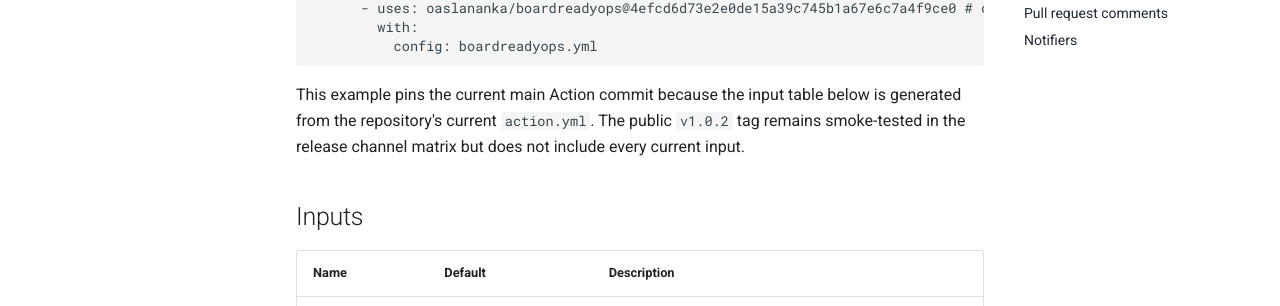
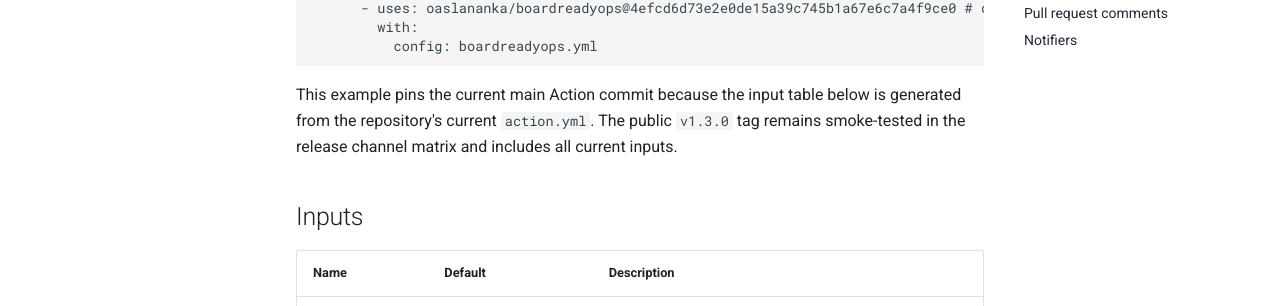
Before and after one commit to actions-marketplace-validations/oaslananka_boardreadyops, an MkDocs documentation site: the page built from docs/action.md, in a window 1280 px wide and 900 px high, scrolled down 339 px. Shown: the part 149-455 px from the top of the window. Built offline with MkDocs 1.6.1 and Material for MkDocs 9.7.7, drawn with Linux system fonts in a browser that asks for light colours; comment, search, counter and statistics services are not loaded; the version menu is left out.

```diff
--- a/biome.json
+++ b/biome.json
@@ -6,6 +6,7 @@
       "**",
       "!dist",
       "!coverage",
+      "!coverage-report",
       "!node_modules",
       "!pnpm-lock.yaml",
       "!reports",
@@ -26,7 +27,7 @@
       "recommended": true,
       "suspicious": {
         "noConsole": "error",
-        "noExplicitAny": "warn"
+        "noExplicitAny": "error"
       }
     }
   },
--- a/docs/action.md
+++ b/docs/action.md
@@ -20,52 +20,52 @@ jobs:
 
 This example pins the current main Action commit because the input table below
 is generated from the repository's current `action.yml`. The public
-`v1.0.2` tag remains smoke-tested in the release channel matrix but does not
-include every current input.
+`v1.3.0` tag remains smoke-tested in the release channel matrix and includes
+all current inputs.
 
 ## Inputs
 
-| Name | Default | Description |
-| --- | --- | --- |
-| `path` | `.` | Directory to scan. |
-| `project` | `` | Explicit .kicad_pro path. If omitted, all discovered projects are scanned. |
-| `config` | `boardreadyops.yml` | Path to boardreadyops.yml. |
-| `mode` | `warn` | warn or enforce |
-| `require-kicad` | `false` | Fail when kicad-cli is not available. |
-| `kicad-cli` | `` | Explicit kicad-cli path. |
-| `bom` | `auto` | BOM source path or "auto". |
-| `pinmap` | `` | Pinmap file path. Empty disables pinmap rules. |
-| `variant` | `` | KiCad variant name used by variant-aware BoardReadyOps rules. |
-| `gate` | `` | Gate name from boardreadyops.yml. Empty auto-detects pull_request, main, or release. |
-| `sarif` | `boardreadyops.sarif.json` | Output SARIF path. Empty disables. |
-| `json` | `boardreadyops.findings.json` | Output JSON findings path. Empty disables. |
-| `markdown` | `boardreadyops.report.md` | Output Markdown report path. Empty disables. |
-| `hbom` | `` | Output CycloneDX hardware SBOM path. Empty disables. |
-| `upload-sarif` | `true` | Upload SARIF to GitHub Code Scanning. |
-| `upload-artifacts` | `true` | Upload reports as workflow artifacts. |
-| `comment-pr` | `true` | Post a sticky Markdown comment on pull requests. |
-| `artifact-name` | `boardreadyops` | Workflow artifact name. |
-| `fail-on` | `high` | Severity threshold above which the action exits non-zero. One of critical, high, medium, low, never. |
-| `annotations` | `true` | Emit ::error/::warning workflow annotations. |
-| `log-level` | `info` | Log level. One of debug, info, warn, error, critical, silent. |
-| `log-format` | `text` | Log format. One of text, json. |
-| `log-file` | `` | Optional log file path inside the workspace. |
-| `log-file-max-bytes` | `` | Rotate the log file after this many bytes. Empty uses the default. |
-| `log-file-retention` | `` | Number of rotated log files to keep. Empty uses the default. |
+| Name                 | Default                       | Description                                                                                          |
+| -------------------- | ----------------------------- | ---------------------------------------------------------------------------------------------------- |
+| `path`               | `.`                           | Directory to scan.                                                                                   |
+| `project`            | ``                            | Explicit .kicad_pro path. If omitted, all discovered projects are scanned.                           |
+| `config`             | `boardreadyops.yml`           | Path to boardreadyops.yml.                                                                           |
+| `mode`               | `warn`                        | warn or enforce                                                                                      |
+| `require-kicad`      | `false`                       | Fail when kicad-cli is not available.                                                                |
+| `kicad-cli`          | ``                            | Explicit kicad-cli path.                                                                             |
+| `bom`                | `auto`                        | BOM source path or "auto".                                                                           |
+| `pinmap`             | ``                            | Pinmap file path. Empty disables pinmap rules.                                                       |
+| `variant`            | ``                            | KiCad variant name used by variant-aware BoardReadyOps rules.                                        |
+| `gate`               | ``                            | Gate name from boardreadyops.yml. Empty auto-detects pull_request, main, or release.                 |
+| `sarif`              | `boardreadyops.sarif.json`    | Output SARIF path. Empty disables.                                                                   |
+| `json`               | `boardreadyops.findings.json` | Output JSON findings path. Empty disables.                                                           |
+| `markdown`           | `boardreadyops.report.md`     | Output Markdown report path. Empty disables.                                                         |
+| `hbom`               | ``                            | Output CycloneDX hardware SBOM path. Empty disables.                                                 |
+| `upload-sarif`       | `true`                        | Upload SARIF to GitHub Code Scanning.                                                                |
+| `upload-artifacts`   | `true`                        | Upload reports as workflow artifacts.                                                                |
+| `comment-pr`         | `true`                        | Post a sticky Markdown comment on pull requests.                                                     |
+| `artifact-name`      | `boardreadyops`               | Workflow artifact name.                                                                              |
+| `fail-on`            | `high`                        | Severity threshold above which the action exits non-zero. One of critical, high, medium, low, never. |
+| `annotations`        | `true`                        | Emit ::error/::warning workflow annotations.                                                         |
+| `log-level`          | `info`                        | Log level. One of debug, info, warn, error, critical, silent.                                        |
+| `log-format`         | `text`                        | Log format. One of text, json.                                                                       |
+| `log-file`           | ``                            | Optional log file path inside the workspace.                                                         |
+| `log-file-max-bytes` | ``                            | Rotate the log file after this many bytes. Empty uses the default.                                   |
+| `log-file-retention` | ``                            | Number of rotated log files to keep. Empty uses the default.                                         |
 
 ## Outputs
 
-| Name | Description |
-| --- | --- |
-| `findings` | Total finding count. |
-| `critical` | Count of critical findings. |
-| `high` | Count of high findings. |
-| `medium` | Count of medium findings. |
-| `low` | Count of low findings. |
-| `sarif-path` | SARIF output path if produced. |
-| `json-path` | JSON output path if produced. |
-| `markdown-path` | Markdown output path if produced. |
-| `hbom-path` | CycloneDX hardware SBOM output path if produced. |
+| Name            | Description                                      |
+| --------------- | ------------------------------------------------ |
+| `findings`      | Total finding count.                             |
+| `critical`      | Count of critical findings.                      |
+| `high`          | Count of high findings.                          |
+| `medium`        | Count of medium findings.                        |
+| `low`           | Count of low findings.                           |
+| `sarif-path`    | SARIF output path if produced.                   |
+| `json-path`     | JSON output path if produced.                    |
+| `markdown-path` | Markdown output path if produced.                |
+| `hbom-path`     | CycloneDX hardware SBOM output path if produced. |
 
 ## Pull request comments
 
--- a/tsconfig.json
+++ b/tsconfig.json
@@ -11,6 +11,8 @@
     "exactOptionalPropertyTypes": true,
     "noImplicitOverride": true,
     "useUnknownInCatchVariables": true,
+    "noUnusedLocals": true,
+    "noUnusedParameters": true,
     "declaration": true,
     "sourceMap": true,
     "noEmit": true,
```
Also changed, not shown: SECURITY.md (+51 -5 lines), docs/install.md (+5 -5 lines), 2 other files.
